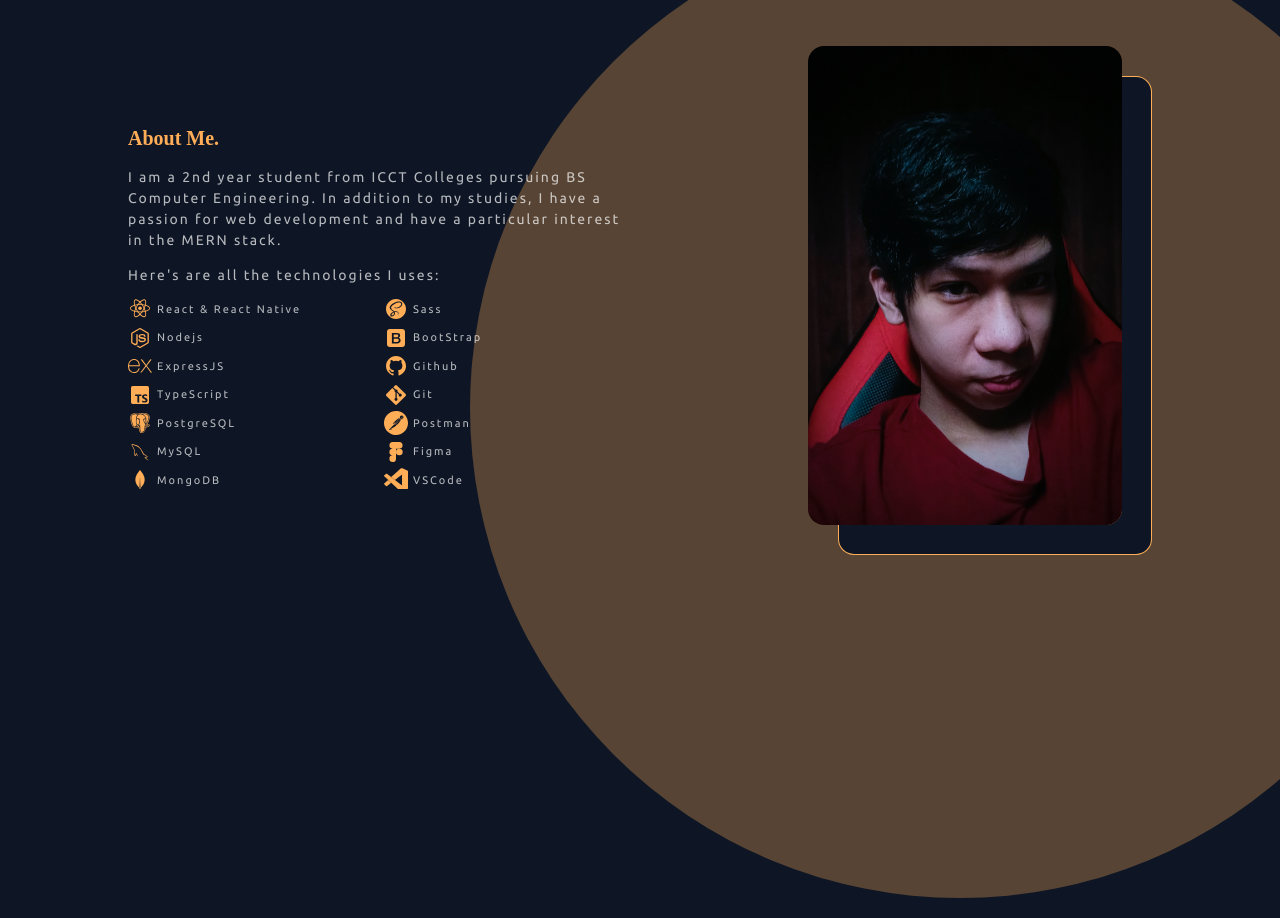
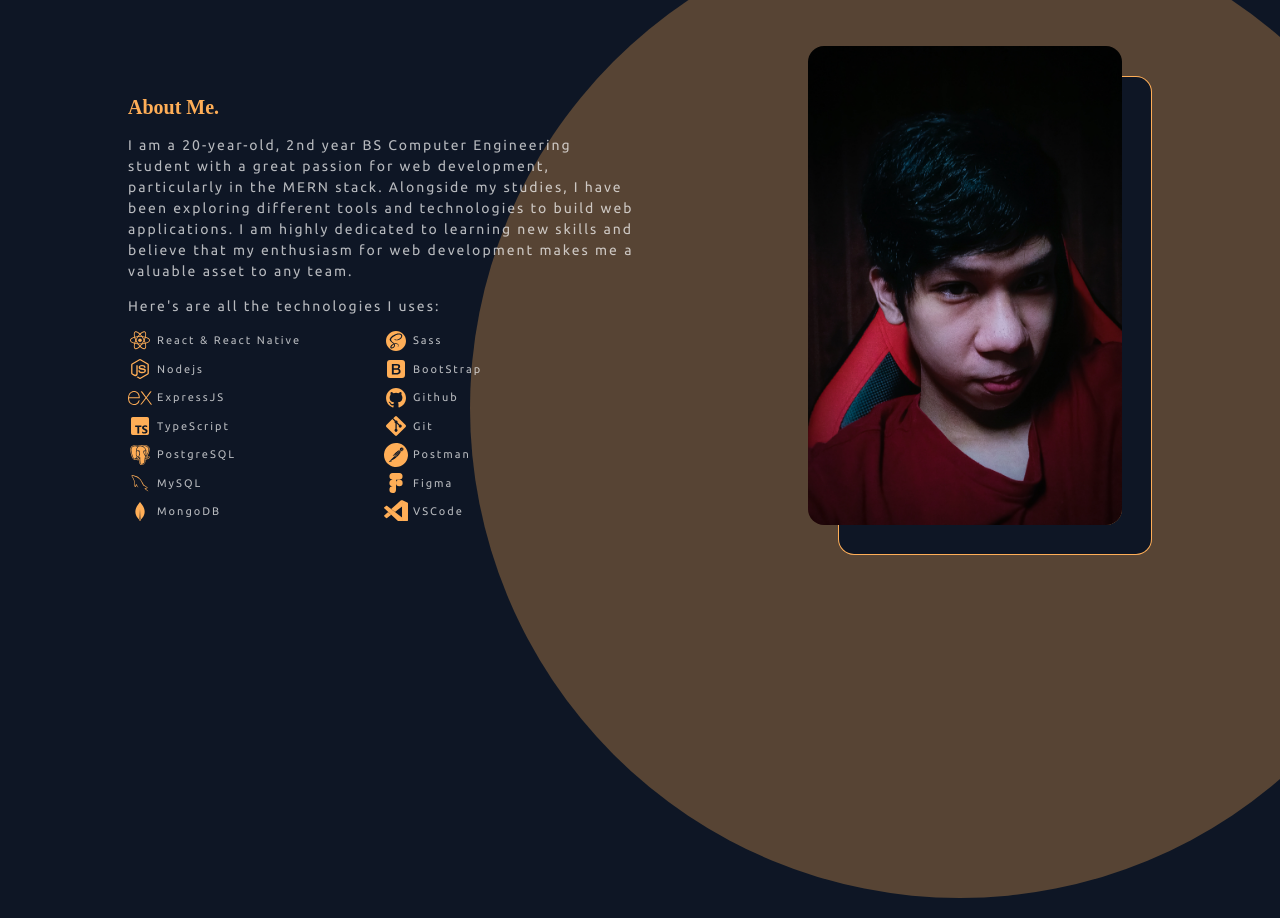
Before and after one commit to jkrmarmol/v2, a React (Vite) app in the folder react/: page / in a window 1280 px wide. Shown: the part 900-1818 px from the top of the page. Built offline with nearby package versions, Linux system fonts and the light colour scheme; a web font is replaced by a local one.

Commit message:
update about

```diff
--- a/react/src/components/About.tsx
+++ b/react/src/components/About.tsx
@@ -62,9 +62,7 @@ function About() {
 
         <div className="about-detail">
           <p>
-            I am a 2nd year student from ICCT Colleges pursuing BS Computer
-            Engineering. In addition to my studies, I have a passion for web
-            development and have a particular interest in the MERN stack.
+            I am a 20-year-old, 2nd year BS Computer Engineering student with a great passion for web development, particularly in the MERN stack. Alongside my studies, I have been exploring different tools and technologies to build web applications. I am highly dedicated to learning new skills and believe that my enthusiasm for web development makes me a valuable asset to any team.
           </p>
         </div>
 
```
